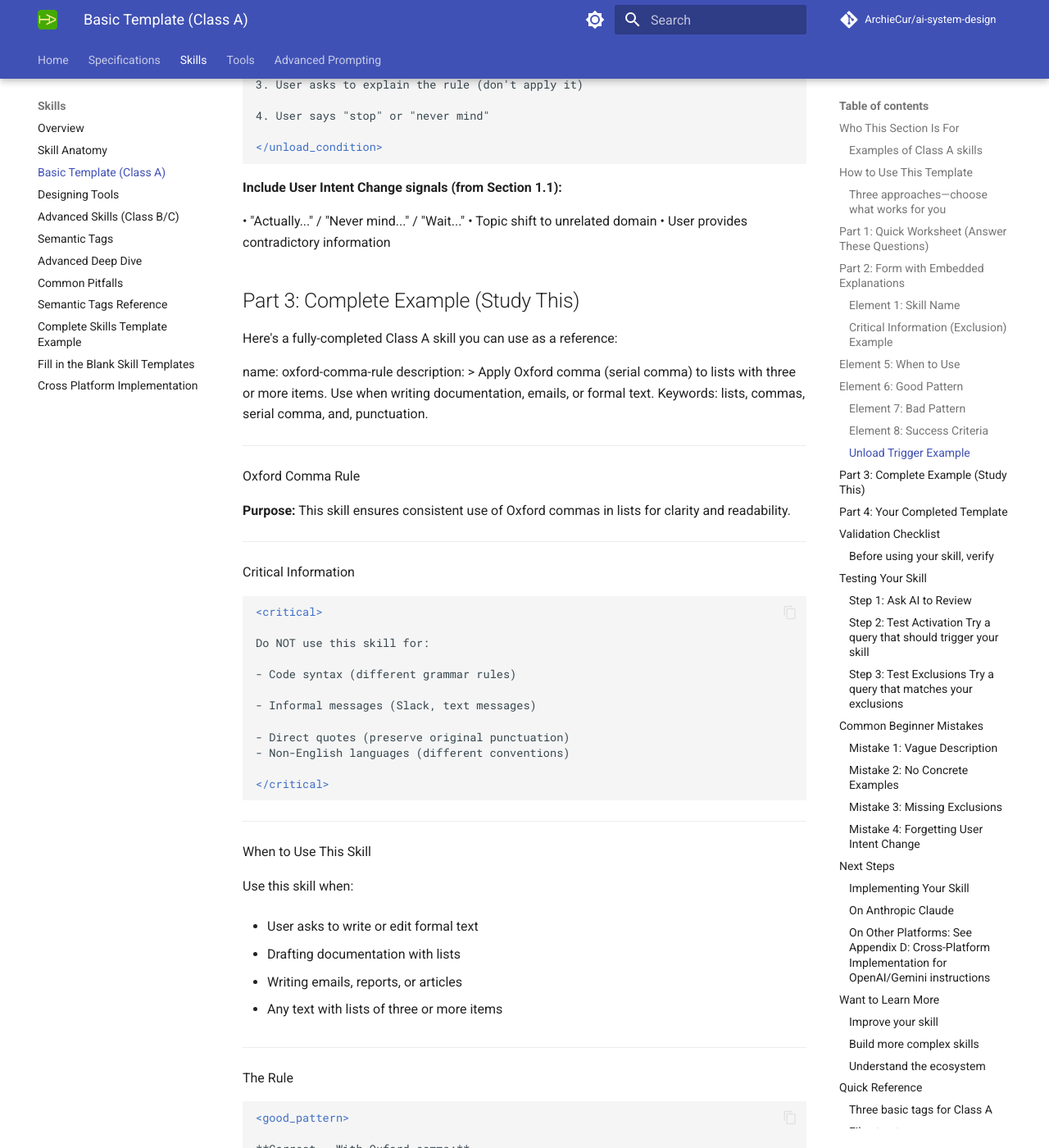
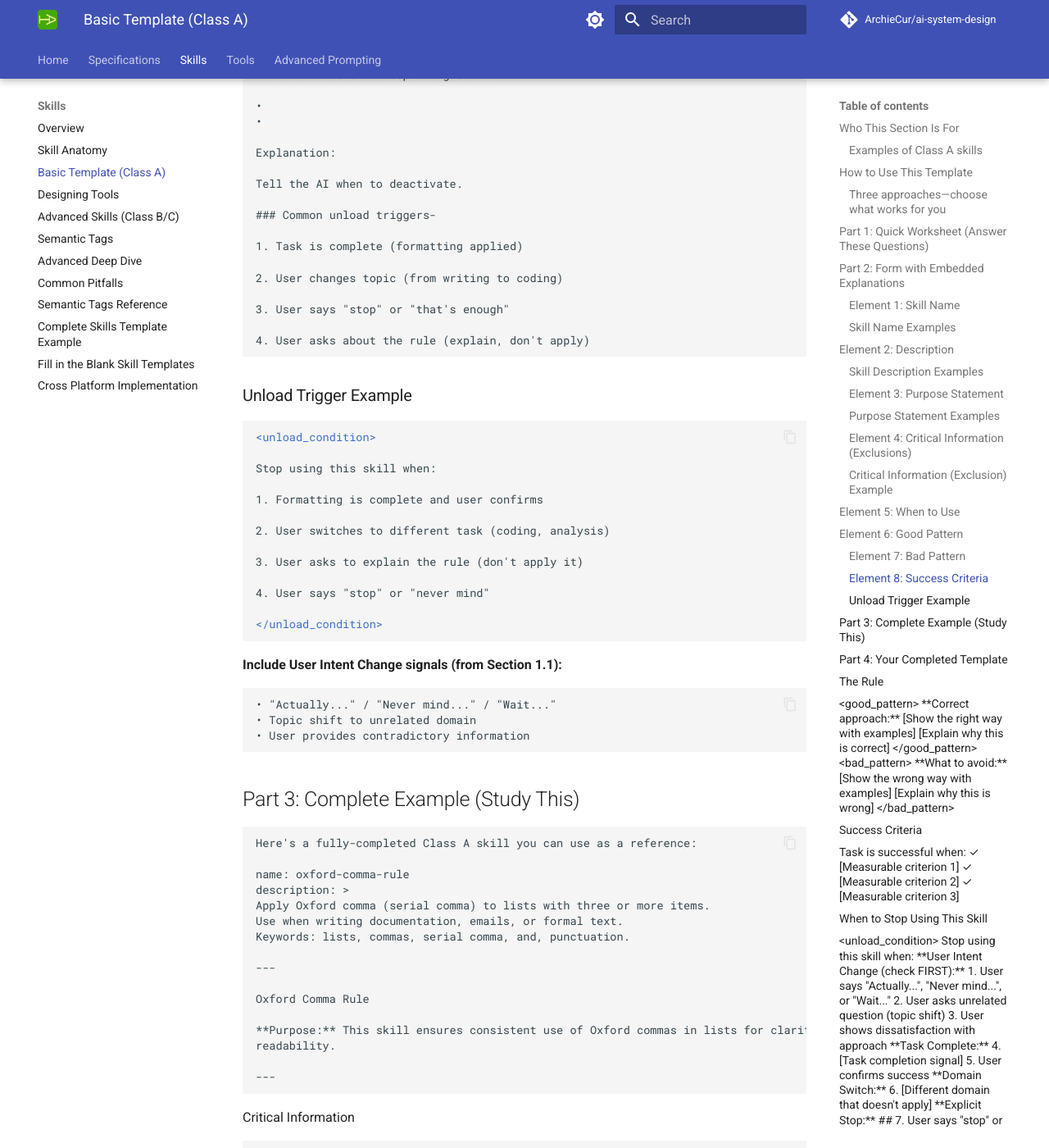
Before and after one commit to ArchieCur/ai-system-design, an MkDocs documentation site: the page built from docs/skills/Skills_1.2_Basic_Template_ClassA.md, in a window 1280 px wide and 1400 px high, scrolled down 6637 px. Shown: the whole window at 82% size. Built offline with MkDocs 1.6.1 and Material for MkDocs 9.7.7, drawn with Linux system fonts in a browser that asks for light colours; comment, search, counter and statistics services are not loaded; some of the changed text lies outside the part shown.

Commit message:
Changing format for readability

`````diff
--- a/docs/skills/Skills_1.2_Basic_Template_ClassA.md
+++ b/docs/skills/Skills_1.2_Basic_Template_ClassA.md
@@ -6,20 +6,24 @@ What you'll build: Simple formatting rule, style guide, or organizational constr
 
 ## Who This Section Is For
 
+```text
 **You're in the right place if:**
 • You're new to skills and want to start simple
 • You're creating formatting rules or style guides
 • Your skill is under 100 lines
 • You don't need automated verification
 • You use reasoning only OR 1-2 read-only tools
+```
 
 ### Examples of Class A skills
+
+```text
 
 • "Always use Oxford commas in documentation"
 • "Format dates as YYYY-MM-DD"
 • "Use company disclaimer in client emails"
 • "Follow PEP8 style for Python code"
-
+```
 If your skill is more complex, see Section 1.3 (Advanced Skills).
 
 ## How to Use This Template
@@ -52,7 +56,7 @@ Skill name: ____________________________
 
 2- What does your skill do? (One sentence)
 
-Description: ____________________________
+Description: _________________________
 (Describe what it does AND when to use it. Include keywords.)
 
 3- What's the main purpose?
@@ -74,8 +78,10 @@ Purpose: ____________________________
 **The Rules**
 
 6- What's the correct way to do this? (Good pattern)
+____________________________________________
 
 7- What's the wrong way? (What to avoid)
+____________________________________________
 
 **Completion**
 
@@ -113,8 +119,11 @@ Rules:
 • Lowercase letters, numbers, hyphens only
 • No spaces, no underscores, no uppercase
 • Must match your directory name exactly
+```
 
 ### Skill Name Examples
+
+```text
 
 Good
 • oxford-comma-rule
@@ -123,8 +132,11 @@ Good
 Bad
 X Oxford_Comma (uppercase, underscore)
 X my skill (spaces)
+```
 
 ## Element 2: Description
+
+```text
 
 **Your description:**
 
@@ -140,8 +152,11 @@ Rules:
 • 1-1024 characters
 • Be specific (not "helps with writing" but "ensures Oxford commas in lists")
 • Include trigger words the user might say
+```
 
 ### Skill Description Examples
+
+```text
 
 **Good:**
 
@@ -151,17 +166,24 @@ with three or more items. Keywords: lists, commas, and, serial comma."
 **Too vague:**
 
 "Helps with punctuation"
+```
 
 ### Element 3: Purpose Statement
 
+```text
+
 **Your purpose (one sentence):**
+_____________________________________________
 
 Explanation:
 
 This is the first thing in your skill body. It tells the AI why this skill exists.
 Format: Start with "This skill ensures..." or "This skill helps..."
+```
 
 ### Purpose Statement Examples
+
+```text
 
 • "This skill ensures consistent date formatting across all documentation."
 • "This skill helps maintain brand voice in client communications."
@@ -169,8 +191,11 @@ Format: Start with "This skill ensures..." or "This skill helps..."
 
 Keep it to ONE sentence. If you need more, you might be building a Class B skill (see Section
 1.3).
+```
 
 ### Element 4: Critical Information (Exclusions)
+
+```text
 
 **What should the AI NOT do with this skill?** (List what AI should not do with this Skill)
 
@@ -178,17 +203,21 @@ Keep it to ONE sentence. If you need more, you might be building a Class B skill
 •
 
 Explanation:
+```
 
 ```xml
 
 Use the <critical> tag to prevent misuse.
 ```
 
+```text
+
 ***Think about:***
 
 • Wrong domains (don't use for X, use for Y)
 • Wrong file types (don't apply to code, only prose)
 • Wrong contexts (don't use in informal chat)
+```
 
 ### Critical Information (Exclusion) Example
 
@@ -202,6 +231,8 @@ Do NOT use this skill for:
 ```
 
 ## Element 5: When to Use
+
+```text
 
 **The AI should use this skill when:** (List when the AI should use this Skill)
 
@@ -224,11 +255,15 @@ X "User needs help writing" (too vague)
 • "Can you write..."
 • "Format this..."
 • "Create a..."
+```
 
 ## Element 6: Good Pattern
 
+```text
+
 **The correct way to do this:**
 Explanation:
+```
 
 ```xml
 Use the <good_pattern> tag to show the right approach.
@@ -236,7 +271,6 @@ Use the <good_pattern> tag to show the right approach.
 ### Example:
 
 <good_pattern>
-
 
 Lists with three or more items:
 
@@ -246,17 +280,23 @@ Always include it for clarity.
 </good_pattern>
 ```
 
+```text
+
 **Include:**
 
 • Concrete examples
 • Why this is the right way
 • Expected format
+```
 
 ### Element 7: Bad Pattern
+
+```text
 
 What NOT to do:
 
 Explanation:
+```
 
 ```xml
 Use the <bad_pattern> tag to show common mistakes.
@@ -344,11 +384,16 @@ Stop using this skill when:
 
 **Include User Intent Change signals (from Section 1.1):**
 
+```text
+
 • "Actually..." / "Never mind..." / "Wait..."
 • Topic shift to unrelated domain
 • User provides contradictory information
+```
 
 ## Part 3: Complete Example (Study This)
+
+```text
 
 Here's a fully-completed Class A skill you can use as a reference:
 
@@ -366,6 +411,7 @@ Oxford Comma Rule
 readability.
 
 ---
+```
 
 Critical Information
 
@@ -383,10 +429,11 @@ Do NOT use this skill for:
 - Non-English languages (different conventions)
 
 </critical>
-
 ```
 
 ---
+
+```text
 
 When to Use This Skill
 
@@ -403,6 +450,7 @@ Use this skill when:
 ---
 
 The Rule
+```
 
 ```xml
 
@@ -436,15 +484,15 @@ Without the Oxford comma, "JavaScript and SQL" might be read as a single item.
 
 (Are your parents Taylor Swift and Beyoncé?!)
 
-
 - "The book is dedicated to my mother, Oprah Winfrey and God."
 
 (Is your mother Oprah Winfrey?!)
 </bad_pattern>
-
 ```
 
 ---
+
+```text
 
 Success Criteria
 
@@ -457,6 +505,7 @@ Task is successful when:
 ✓ Text is clear and unambiguous
 
 ✓ User confirms formatting is correct
+```
 
 ---
 
@@ -467,7 +516,6 @@ When to Stop Using This Skill
 
 
 Stop using this skill when:
-
 
 **User Intent Change (check FIRST):**
 
@@ -526,7 +574,7 @@ Copy this template, replace the [BLANKS] with your answers from Part 1 or Part 2
 
 ---
 
-````markdown
+```text
 
 name: [your-skill-name]
 description: >
@@ -562,9 +610,11 @@ Use this skill when:
 - [Trigger scenario 3]
 
 ---
+```
 
 ## The Rule
 
+```xml
 <good_pattern>
 **Correct approach:**
 
@@ -583,11 +633,12 @@ Use this skill when:
 [Explain why this is wrong]
 
 </bad_pattern>
-
+```
 ---
 
 ## Success Criteria
 
+```text
 
 Task is successful when:
 
@@ -596,10 +647,12 @@ Task is successful when:
 ✓ [Measurable criterion 2]
 
 ✓ [Measurable criterion 3]
-
+```
 ---
 
 ## When to Stop Using This Skill
+
+```xml
 
 <unload_condition>
 
@@ -627,17 +680,18 @@ Stop using this skill when:
 ## 7. User says "stop" or "that's enough"
 
 </unload_condition>
-
+```
 ---
 
 ## Notes
+
+```xml
 
 <note>
 
 [Any additional context, edge cases, or helpful information]
 </note>
-
-````
+```
 
 ## Validation Checklist
 
`````
